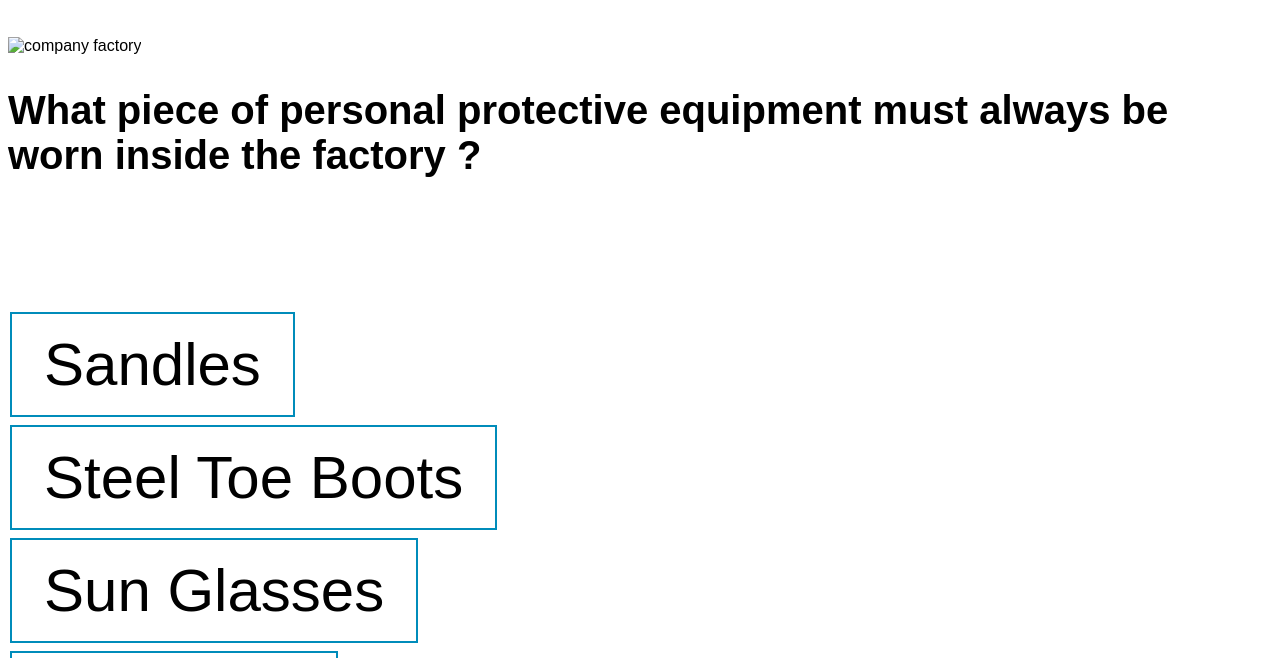
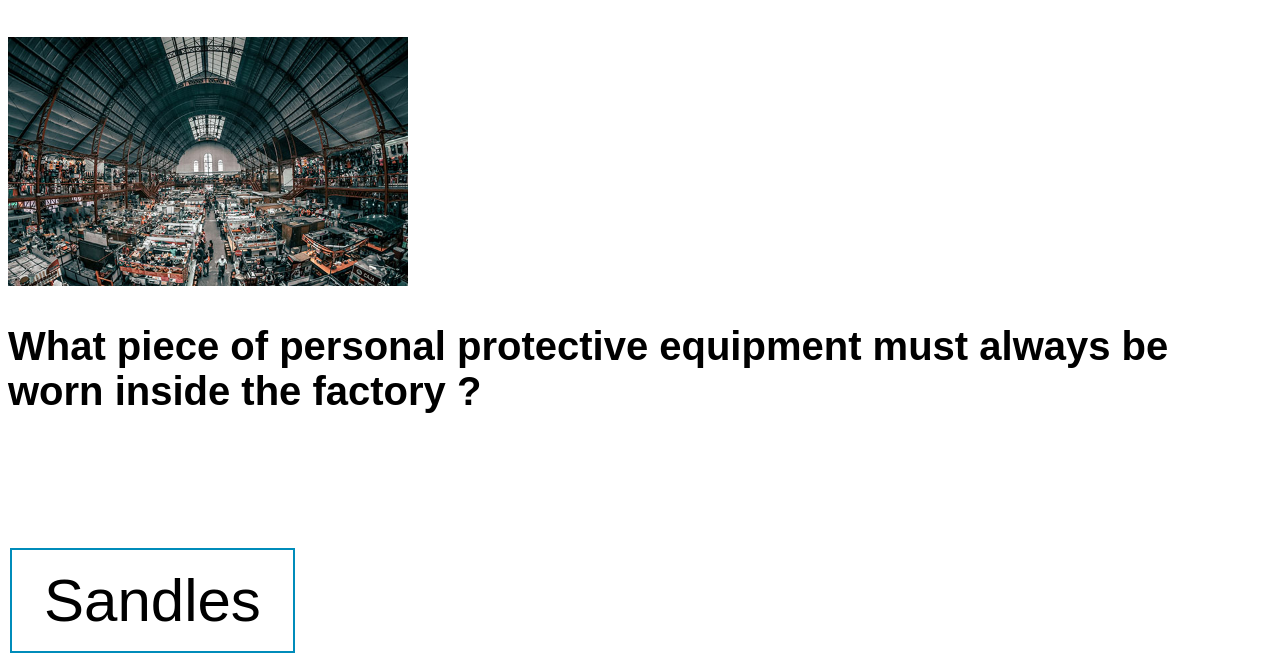
Before and after one commit to dspenrath/prototype, a plain HTML site: page question_1.html in a window 1280 px wide. Shown: the part 88-746 px from the top of the page. Drawn offline with Linux system fonts and the light colour scheme.

Commit message:
Update question_1.html

```diff
--- a/question_1.html
+++ b/question_1.html
@@ -80,7 +80,7 @@ function correct() {
 <p>Winnings: $0.00</p>
 
 
-<img src="img\factory_small.jpg" alt="company factory" width="400" >
+<img src="factory_small.jpg" alt="company factory" width="400" >
 <h2>What piece of personal protective equipment must always be worn inside the factory ?<h2>
 
 <p id="demo"></p>
```
